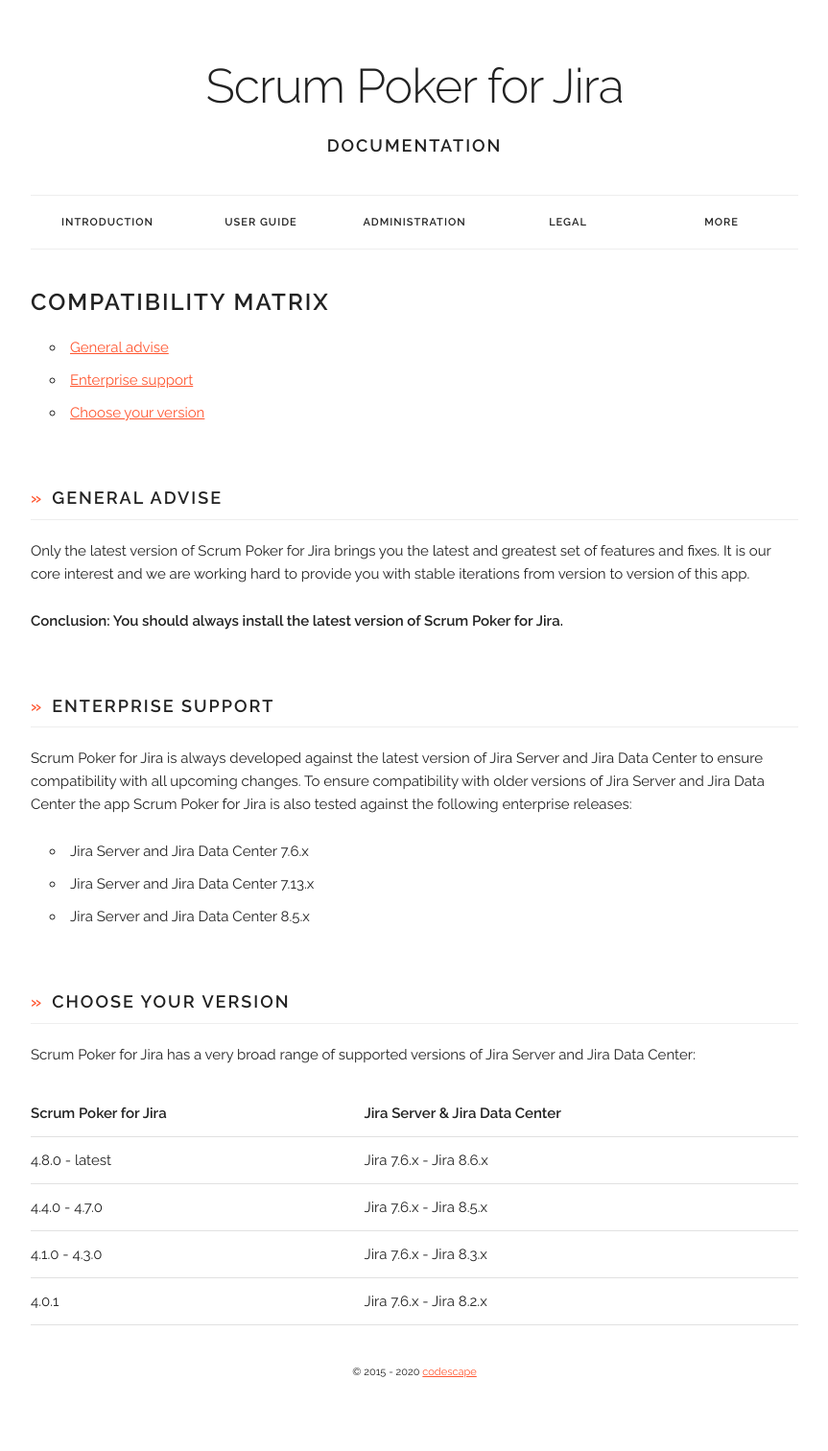
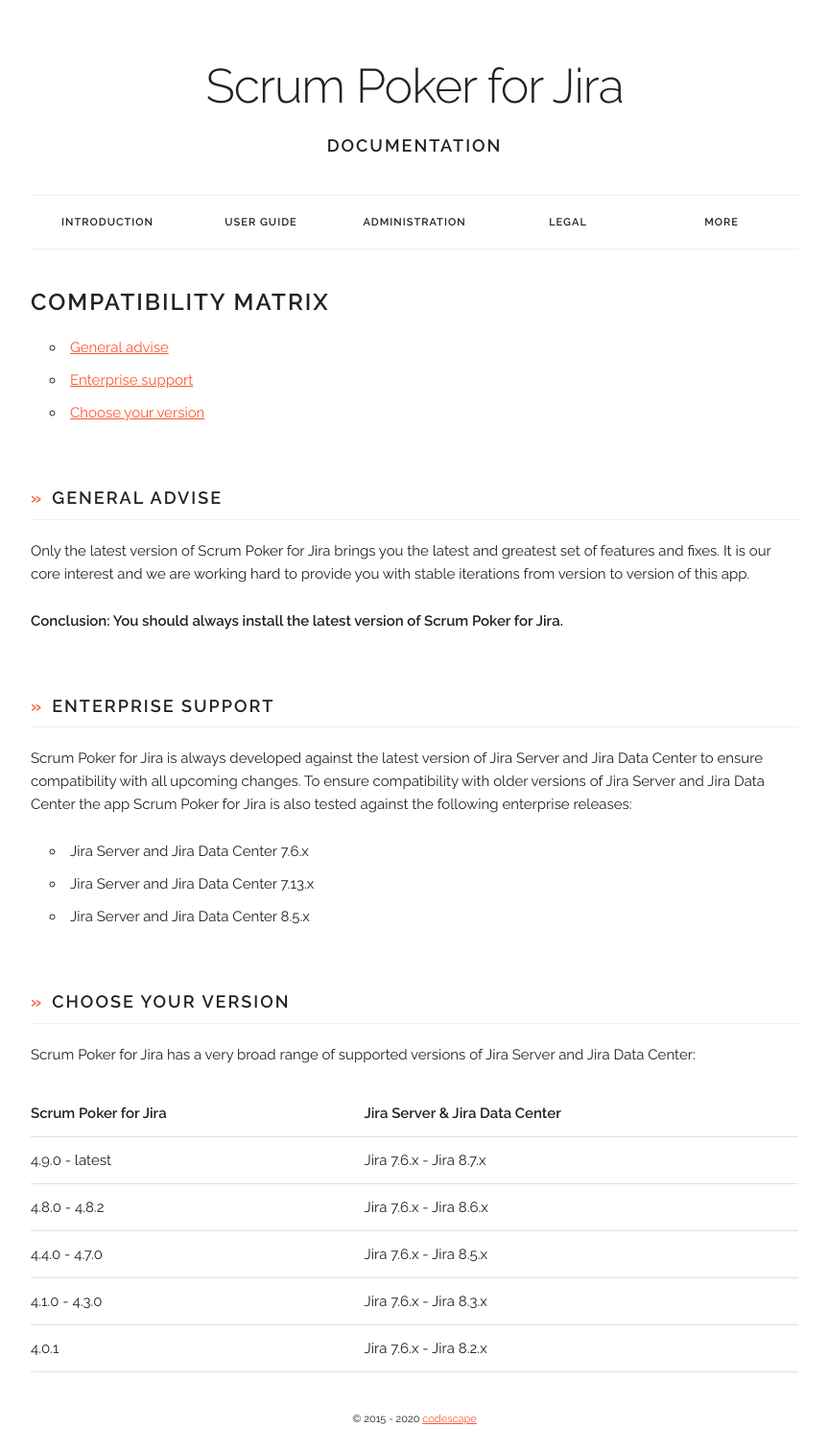
Before and after one commit to codescape/jira-scrum-poker, a Jekyll site: the page built from docs/compatibility-matrix.md, in a window 1280 px wide. Shown: the whole page at 96% size, without its empty margins (208-1071 px from the left). Built offline with Jekyll 4.4.1, drawn with Linux system fonts in a browser that asks for light colours; nearby versions of some CDN libraries; before the commit the page ends 1463 px from its top, so only the background shows below that.

Commit message:
chore: implement against Jira patch version 8.7.0

```diff
--- a/docs/compatibility-matrix.md
+++ b/docs/compatibility-matrix.md
@@ -28,7 +28,8 @@
 
 | Scrum Poker for Jira | Jira Server & Jira Data Center |
 | -------------------- | ------------------------------ |
-| 4.8.0 - latest       | Jira 7.6.x - Jira 8.6.x        |
+| 4.9.0 - latest       | Jira 7.6.x - Jira 8.7.x        |
+| 4.8.0 - 4.8.2        | Jira 7.6.x - Jira 8.6.x        |
 | 4.4.0 - 4.7.0        | Jira 7.6.x - Jira 8.5.x        |
 | 4.1.0 - 4.3.0        | Jira 7.6.x - Jira 8.3.x        |
 | 4.0.1                | Jira 7.6.x - Jira 8.2.x        |
--- a/pom.xml
+++ b/pom.xml
@@ -40,7 +40,7 @@
         <maven.compiler.target>${java.version}</maven.compiler.target>
 
         <!-- Jira versions -->
-        <jira.version>8.6.1</jira.version>
+        <jira.version>8.7.0</jira.version>
         <jira.version.latest>${jira.version}</jira.version.latest>
         <jira.version.enterprise>8.5.2</jira.version.enterprise>
         <jira.version.oldest>7.6.17</jira.version.oldest>
```
Also changed, not shown: docs/changelog.md.
